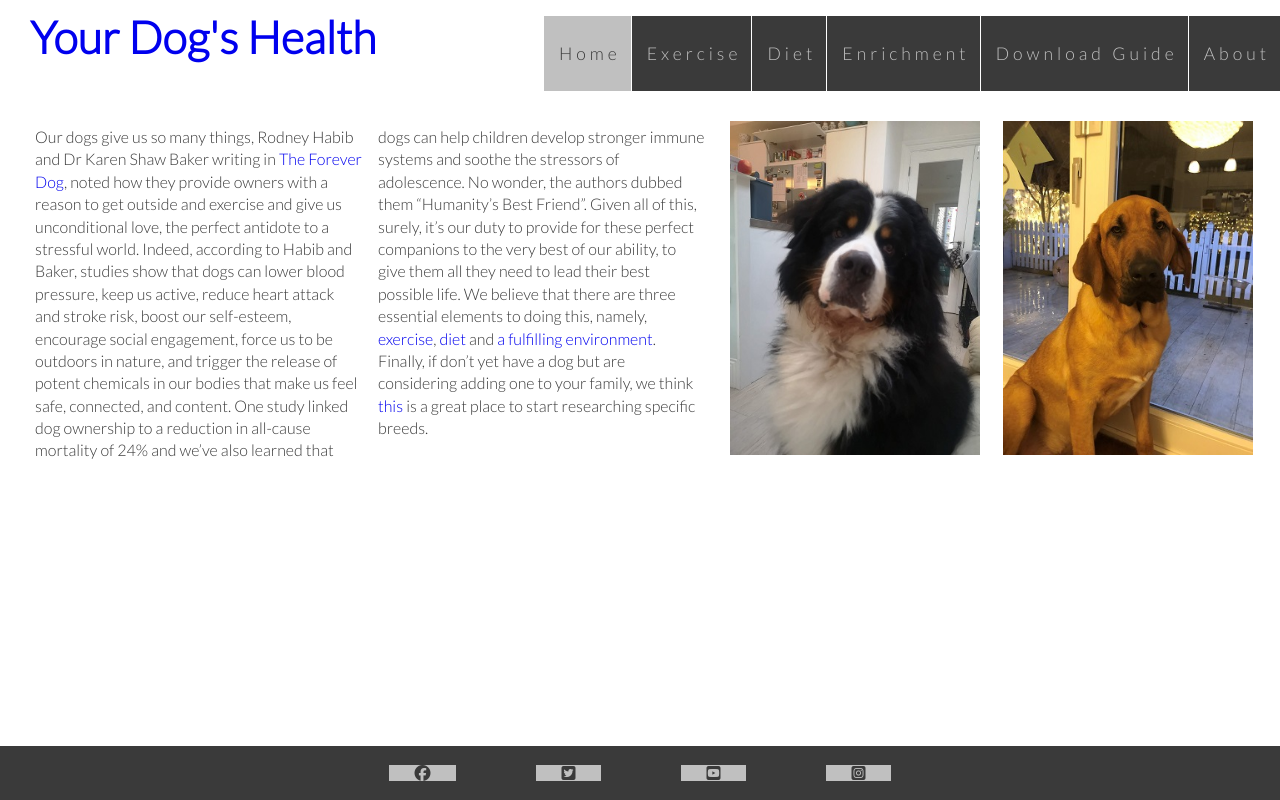
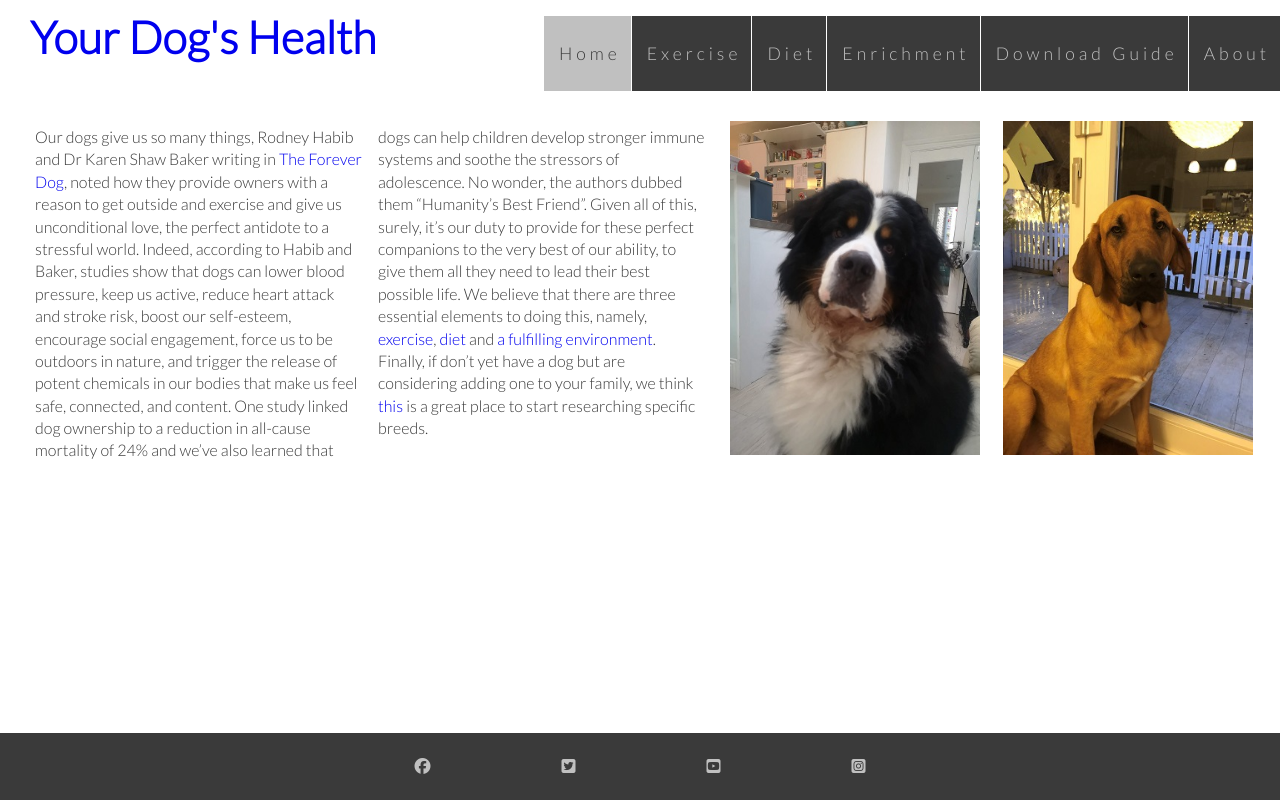
Before and after one commit to SDDNG/yourdogshealth, a plain HTML site: page home.html in a window 1280 px wide. Drawn offline with Linux system fonts and the light colour scheme.

Commit message:
Style footer

```diff
--- a/assets/css/style.css
+++ b/assets/css/style.css
@@ -121,13 +121,15 @@ footer {
 
 .social-networks i {
     font-size: 100%;
-    margin: 1.5% 3% 1.5% 3%;
-    padding: 0% 2% 0% 2%;
-    color: #3a3a3a;
-    background-color:#C0C0C0;
+    margin: 1% 3% 1% 3%;
+    padding: 1% 2% 1% 2%;
+    background-color: #3a3a3a;
+    color:#C0C0C0;
 }
 
 .social-networks i:hover {
     background-color: #3a3a3a;
     color:#C0C0C0;
+    color: #3a3a3a;
+    background-color:#C0C0C0;
 }
```
